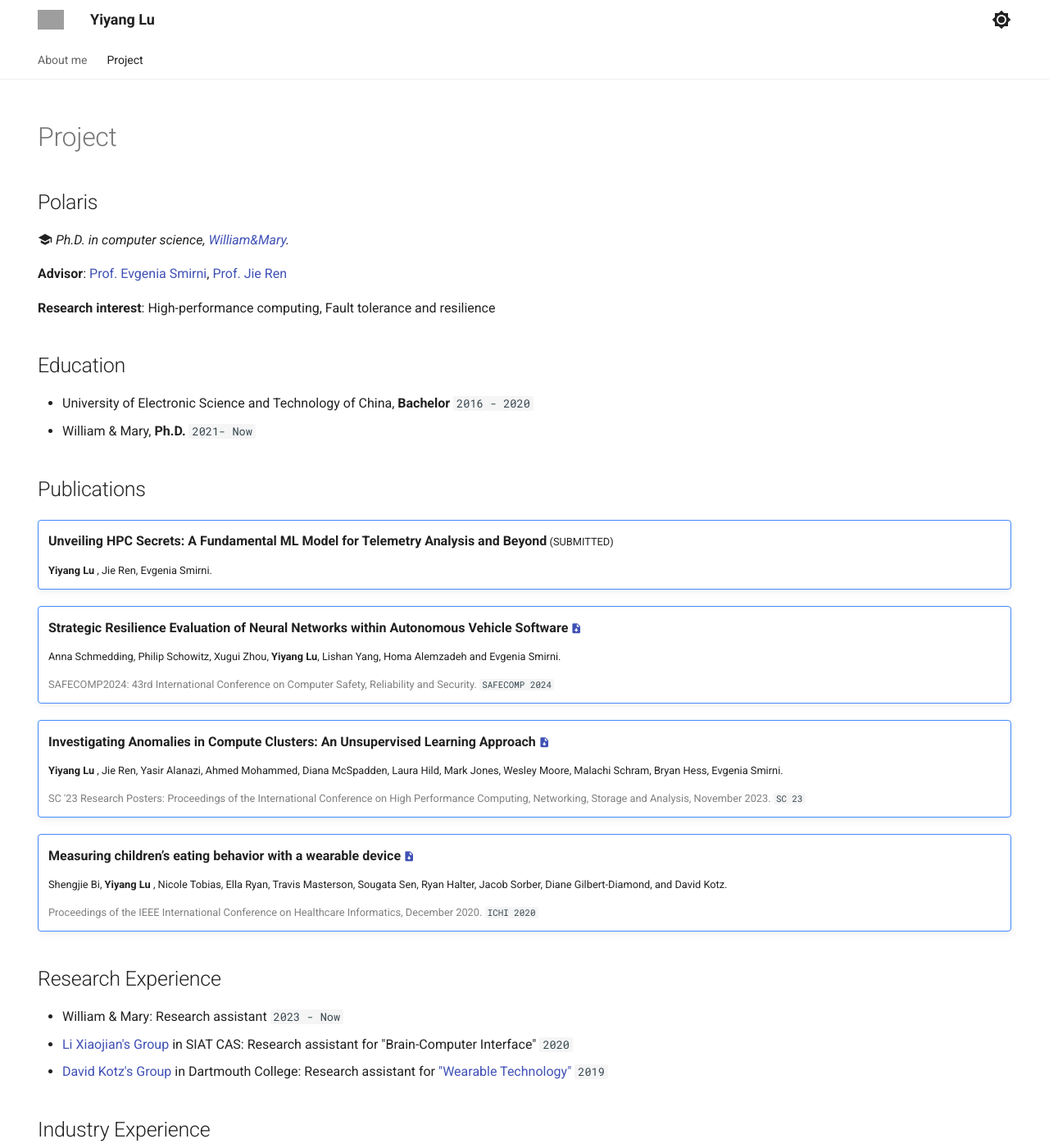
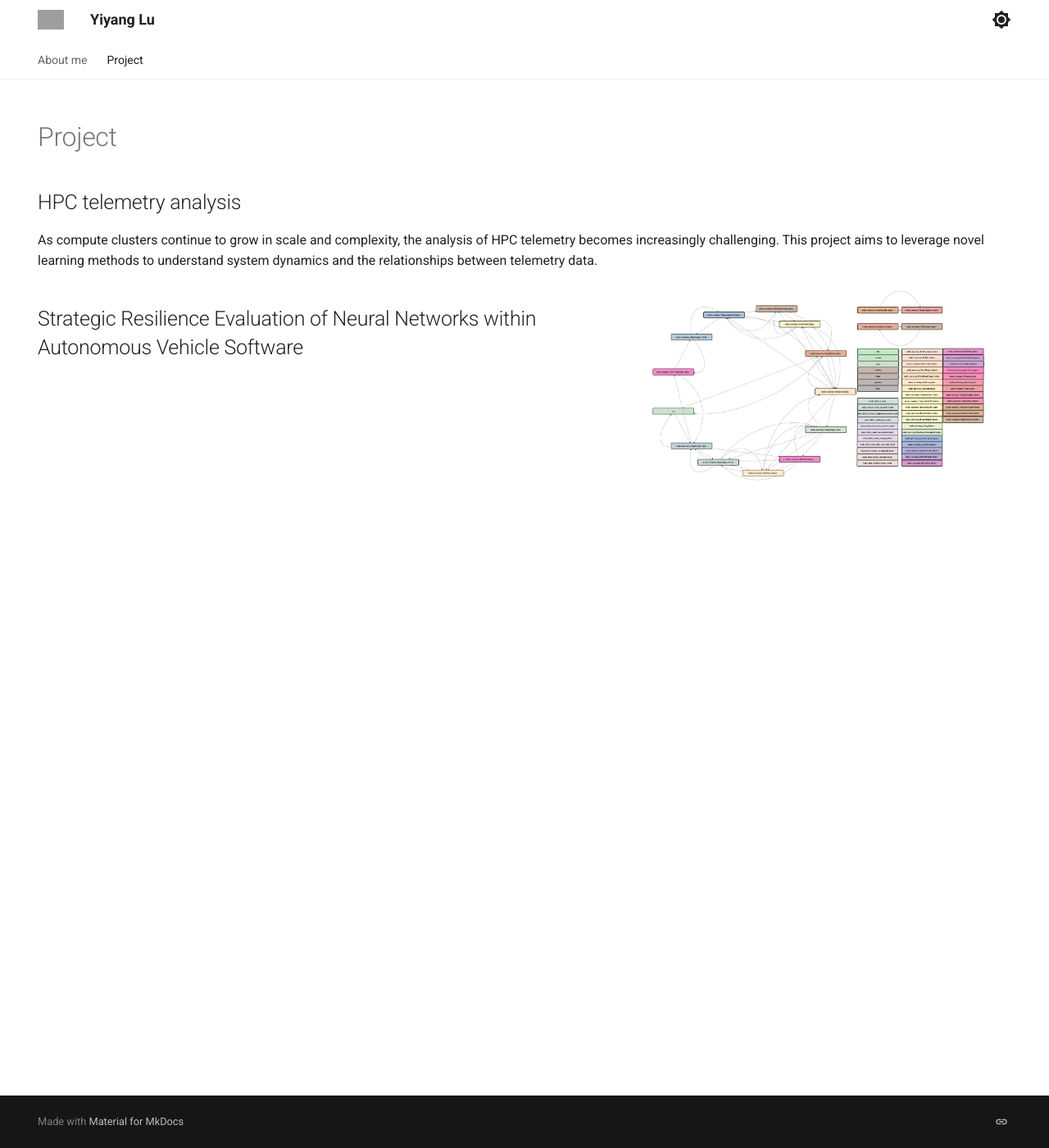
Before and after one commit to YiyangLu/yiyanglu.github.io, an MkDocs documentation site: the page built from docs/project.md, in a window 1280 px wide and 1400 px high. Shown: the whole window at 82% size. Built offline with MkDocs 1.6.1 and Material for MkDocs 9.7.7, drawn with Linux system fonts in a browser that asks for light colours; some of the changed text lies outside the part shown; grey boxes are pictures that could not be loaded.

Commit message:
Update project.md to focus on HPC telemetry analysis

```diff
--- a/docs/project.md
+++ b/docs/project.md
@@ -8,76 +8,12 @@ hide:
 ---
 # Project
 
-## Polaris
+## HPC telemetry analysis
+
+As compute clusters continue to grow in scale and complexity, the analysis of HPC telemetry becomes increasingly challenging. This project aims to leverage novel learning methods to understand system dynamics and the relationships between telemetry data.
 
 
-*:material-school: Ph.D. in computer science, [William&Mary](https://www.wm.edu/as/computerscience/).*
-
-**Advisor**: [Prof. Evgenia Smirni](https://www.cs.wm.edu/~esmirni/), [Prof. Jie Ren](https://jren73.github.io/)
-
-**Research interest**: High-performance computing, Fault tolerance and resilience
-
-<!-- [:material-email: Email](mailto:ylu21@wm.edu "ylu21 AT wm.edu"){ .md-button } [:simple-googlescholar: Google Scholar](https://scholar.google.com/citations?hl=en&user=tmrnmuUAAAAJ){ .md-button }   -->
-<!-- [:material-more: Resume](https://scholar.google.com/citations?hl=en&user=tmrnmuUAAAAJ){ .md-button } -->
+![portrait](assets/project/sc_poster_graph.png){width="500", align=right}
 
 
-## Education
-- University of Electronic Science and Technology of China, **Bachelor** `2016 - 2020`
-- William & Mary, **Ph.D.** `2021- Now`
-
-## Publications
-
-!!! note ""
-
-    <font size="3">__Unveiling HPC Secrets: A Fundamental ML Model for Telemetry Analysis and Beyond__</font> (SUBMITTED)
-
-    __Yiyang Lu__ , Jie Ren, Evgenia Smirni.
-
-!!! note ""
-
-    <font size="3">__Strategic Resilience Evaluation of Neural Networks within Autonomous Vehicle Software__</font> [:material-file-download:](assets/paper/2024_safecomp.pdf)
-
-    Anna Schmedding, Philip Schowitz, Xugui Zhou, __Yiyang Lu__, Lishan Yang, Homa Alemzadeh and Evgenia Smirni.
-
-    <span style="color:grey" >SAFECOMP2024: 43rd International Conference on Computer Safety, Reliability and Security. </span> `SAFECOMP 2024 `
-
-!!! note ""
-
-    <font size="3">__Investigating Anomalies in Compute Clusters: An Unsupervised Learning Approach__</font> [:material-file-download:](assets/paper/2023_SC_poster.pdf)
-
-    __Yiyang Lu__ , Jie Ren, Yasir Alanazi, Ahmed Mohammed, Diana McSpadden, Laura Hild, Mark Jones, Wesley Moore, Malachi Schram, Bryan Hess, Evgenia Smirni.
-
-    <span style="color:grey" >SC '23 Research Posters: Proceedings of the International Conference on High Performance Computing, Networking, Storage and Analysis, November 2023. </span> `SC 23`
-
-!!! note ""
-
-    <font size="3">__Measuring children’s eating behavior with a wearable device__</font> [:material-file-download:](assets/paper/2020_ICHI.pdf)
-
-    Shengjie Bi, __Yiyang Lu__ , Nicole Tobias, Ella Ryan, Travis Masterson, Sougata Sen, Ryan Halter, Jacob Sorber, Diane Gilbert-Diamond, and David Kotz.
-
-    <span style="color:grey" >Proceedings of the IEEE International Conference on Healthcare Informatics, December 2020. </span> `ICHI 2020`
-
-## Research Experience
-
-- William & Mary: Research assistant  `2023 - Now`
-- [Li Xiaojian's Group](http://bcbdi.siat.ac.cn/index.php/member/showMember/nid/13.shtml) in SIAT CAS: Research assistant for "Brain-Computer Interface" `2020`
-- [David Kotz's Group](https://www.cs.dartmouth.edu/~dfk/) in Dartmouth College: Research assistant for ["Wearable Technology"](https://auracle-project.org/) `2019`
-
-## Industry Experience
-
-- ByteDance: Research & Development Intern for "Network Traffic Analysis" `2021`
-
-
-## Awards
-- William&Mary Summer Graduate Research Fellowship (2021)
-- UESTC Outstanding Student Scholarship (2016-2017, 2017-2018)
-
-## Services
-- MSN 2022: The 18th International Conference on Mobility, Sensing and Networking (subreviewer)
-- Sigmetrics'24: Special Interest Group on Measurement and Evaluation 2024 (subreviewer)
-- Sigmetrics'25: Special Interest Group on Measurement and Evaluation 2025 (subreviewer)
-
-## Teaching Assistant
-- CSCI243 Discrete Structures of CSCI (Fall 2021)
-- CSCI534 Nework Systems and Design (Spring 2022)
-- CSCI241 Data Structures (Fall 2022)
+## Strategic Resilience Evaluation of Neural Networks within Autonomous Vehicle Software
```
Also changed, not shown: docs/assets/project/sc_poster_graph.png (added).
